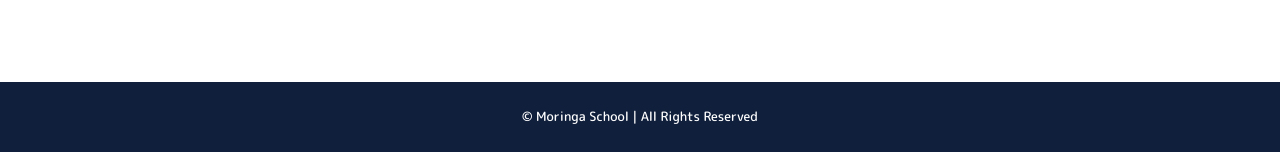
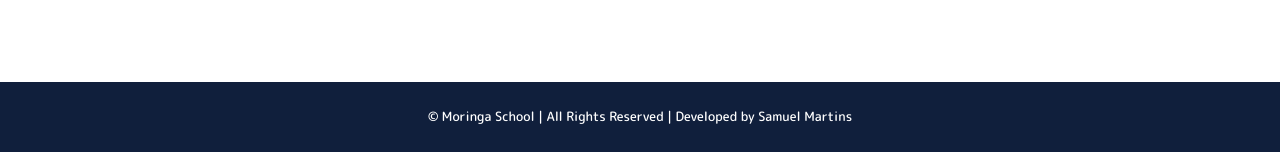
Before and after one commit to thesmartcoder7/moringa-graduates, a Django app: page / in a window 1280 px wide. Shown: the part 2050-2202 px from the top of the page. Run offline with Django 4.2, Linux system fonts and the light colour scheme.

Commit message:
style: update the footer structure

```diff
--- a/app/templates/app/index.html
+++ b/app/templates/app/index.html
@@ -175,7 +175,7 @@
         </div>
       </section>
       {% endblock %}
-      <footer><p>&copy; Moringa School | All Rights Reserved</p></footer>
+      <footer><p>&copy; Moringa School | All Rights Reserved | Developed by Samuel Martins</p></footer>
     </main>
   </body>
 </html>
```
Also changed, not shown: graduates.sqlite3.
